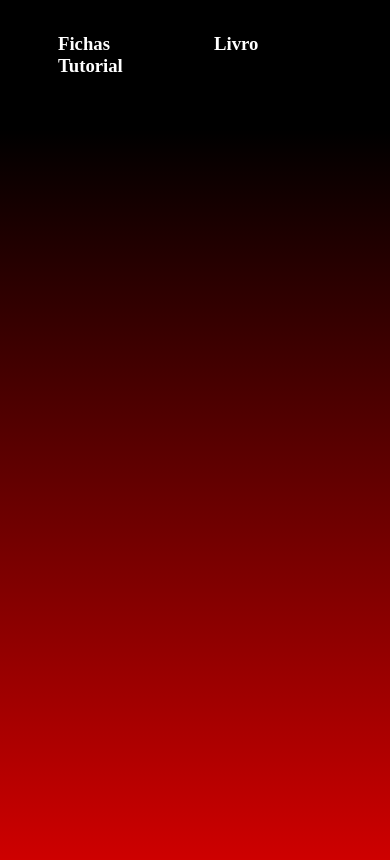
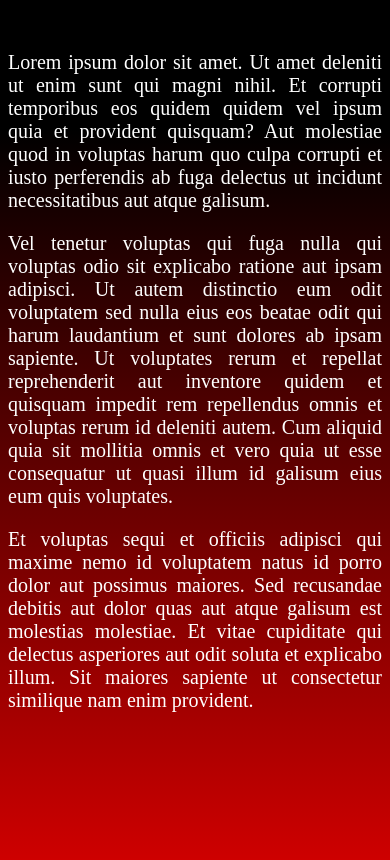
Before and after one commit to Wrube657/Rpg-do-Yure, a PHP site: page / in a window 390 px wide. Run offline with PHP 8.4, Linux system fonts and the light colour scheme.

Commit message:
Feito o menu suspenso, o background e o responsivo do site

```diff
--- a/Menu principal/index.html
+++ b/Menu principal/index.html
@@ -9,11 +9,36 @@
 </head>
 
 <body>
-    <div class="nav-container">
-        <a><h3>Fichas</h3></a>
-        <a><h3>Livro</h3></a>
-        <a><h3>Tutorial</h3></a>
-    </div>
+    <main align="center">
+        <div class="nav-container">
+            <a>
+                <h3 class="ui-btn"><span>Fichas</span></h3>
+            </a>
+            <a>
+                <h3 class="ui-btn"><span>Livro</span></h3>
+            </a>
+            <a>
+                <h3 class="ui-btn"><span>Tutorial</span></h3>
+            </a>
+        </div>
+    </main><br>
+
+    <text align="justify">
+        <p>Lorem ipsum dolor sit amet. Ut amet deleniti ut enim sunt qui magni nihil. Et corrupti temporibus eos quidem
+            quidem vel ipsum quia et provident quisquam? Aut molestiae quod in voluptas harum quo culpa corrupti et
+            iusto perferendis ab fuga delectus ut incidunt necessitatibus aut atque galisum. </p>
+        <p>Vel tenetur voluptas qui fuga nulla qui voluptas odio sit explicabo ratione aut ipsam adipisci. Ut autem
+            distinctio eum odit voluptatem sed nulla eius eos beatae odit qui harum laudantium et sunt dolores ab ipsam
+            sapiente. Ut voluptates rerum et repellat reprehenderit aut inventore quidem et quisquam impedit rem
+            repellendus omnis et voluptas rerum id deleniti autem. Cum aliquid quia sit mollitia omnis et vero quia ut
+            esse consequatur ut quasi illum id galisum eius eum quis voluptates. </p>
+        <p>Et voluptas sequi et officiis adipisci qui maxime nemo id voluptatem natus id porro dolor aut possimus
+            maiores. Sed recusandae debitis aut dolor quas aut atque galisum est molestias molestiae. Et vitae
+            cupiditate qui delectus asperiores aut odit soluta et explicabo illum. Sit maiores sapiente ut consectetur
+            similique nam enim provident. </p>
+    </text>
+
+
 
 </body>
 
--- a/Menu principal/style.css
+++ b/Menu principal/style.css
@@ -1,23 +1,194 @@
 body {
   color: white;
-    display: flex;
-    justify-content: center;
   min-height: 100vh;
   background: linear-gradient(to top, #ce0000 0%, #000000 85%);
-
+  font-size: 20px;
 }
 
-  .nav-container a h3{
+.nav-container a h3 {
+
   display: inline;
-   margin: 50px;
+  padding: 50px;
+
+
 
 
 }
 
-  .nav-container{
+.nav-container {
   position: relative;
-    background-color: #000000;
   height: 50px;
   top: 25px;
 
+
+
 }
+
+.ui-btn {
+
+  --btn-transition: .3s;
+  --btn-letter-spacing: .1rem;
+  --btn-animation-duration: 1.2s;
+
+  --hover-btn-color: #ff0000;
+
+  --font-size: 16px;
+
+  --font-weight: 600;
+
+
+}
+
+
+
+.ui-btn {
+  box-sizing: border-box;
+  padding: var(--btn-padding);
+  display: flex;
+  align-items: center;
+  justify-content: center;
+  color: var(--default-btn-color);
+  font: var(--font-weight) var(--font-size) var(--font-family);
+  background: var(--btn-default-bg);
+  border: none;
+  cursor: pointer;
+  transition: var(--btn-transition);
+  overflow: hidden;
+  box-shadow: var(--btn-shadow);
+}
+
+.ui-btn span {
+  letter-spacing: var(--btn-letter-spacing);
+  transition: var(--btn-transition);
+  box-sizing: border-box;
+  position: relative;
+  background: inherit;
+}
+
+.ui-btn span::before {
+  box-sizing: border-box;
+  position: absolute;
+  content: "";
+  background: inherit;
+}
+
+.ui-btn:hover,
+.ui-btn:focus {
+  background: var(--btn-hover-bg);
+}
+
+.ui-btn:hover span,
+.ui-btn:focus span {
+  color: var(--hover-btn-color);
+}
+
+.ui-btn:hover span::before,
+.ui-btn:focus span::before {
+  animation: chitchat linear both var(--btn-animation-duration);
+}
+
+@keyframes chitchat {
+  0% {
+    content: "#";
+  }
+
+  5% {
+    content: ".";
+  }
+
+  10% {
+    content: "^{";
+  }
+
+  15% {
+    content: "-!";
+  }
+
+  20% {
+    content: "#$_";
+  }
+
+  25% {
+    content: "№:0";
+  }
+
+  30% {
+    content: "#{+.";
+  }
+
+  35% {
+    content: "@}-?";
+  }
+
+  40% {
+    content: "?{4@%";
+  }
+
+  45% {
+    content: "=.,^!";
+  }
+
+  50% {
+    content: "?2@%";
+  }
+
+  55% {
+    content: "\;1}]";
+  }
+
+  60% {
+    content: "?{%:%";
+    right: 0;
+  }
+
+  65% {
+    content: "|{f[4";
+    right: 0;
+  }
+
+  70% {
+    content: "{4%0%";
+    right: 0;
+  }
+
+  75% {
+    content: "'1_0<";
+    right: 0;
+  }
+
+  80% {
+    content: "{0%";
+    right: 0;
+  }
+
+  85% {
+    content: "]>'";
+    right: 0;
+  }
+
+  90% {
+    content: "4";
+    right: 0;
+  }
+
+  95% {
+    content: "2";
+    right: 0;
+  }
+
+  100% {
+    content: "";
+    right: 0;
+  }
+}
+
+@media screen and (max-width: 505px) {
+  body {
+    flex-direction: column;
+    font-size: 10;
+  }
+
+  .nav-container {
+    display: none;
+  }
+}
```
Lines whose indentation alone changed are shown as unchanged.
